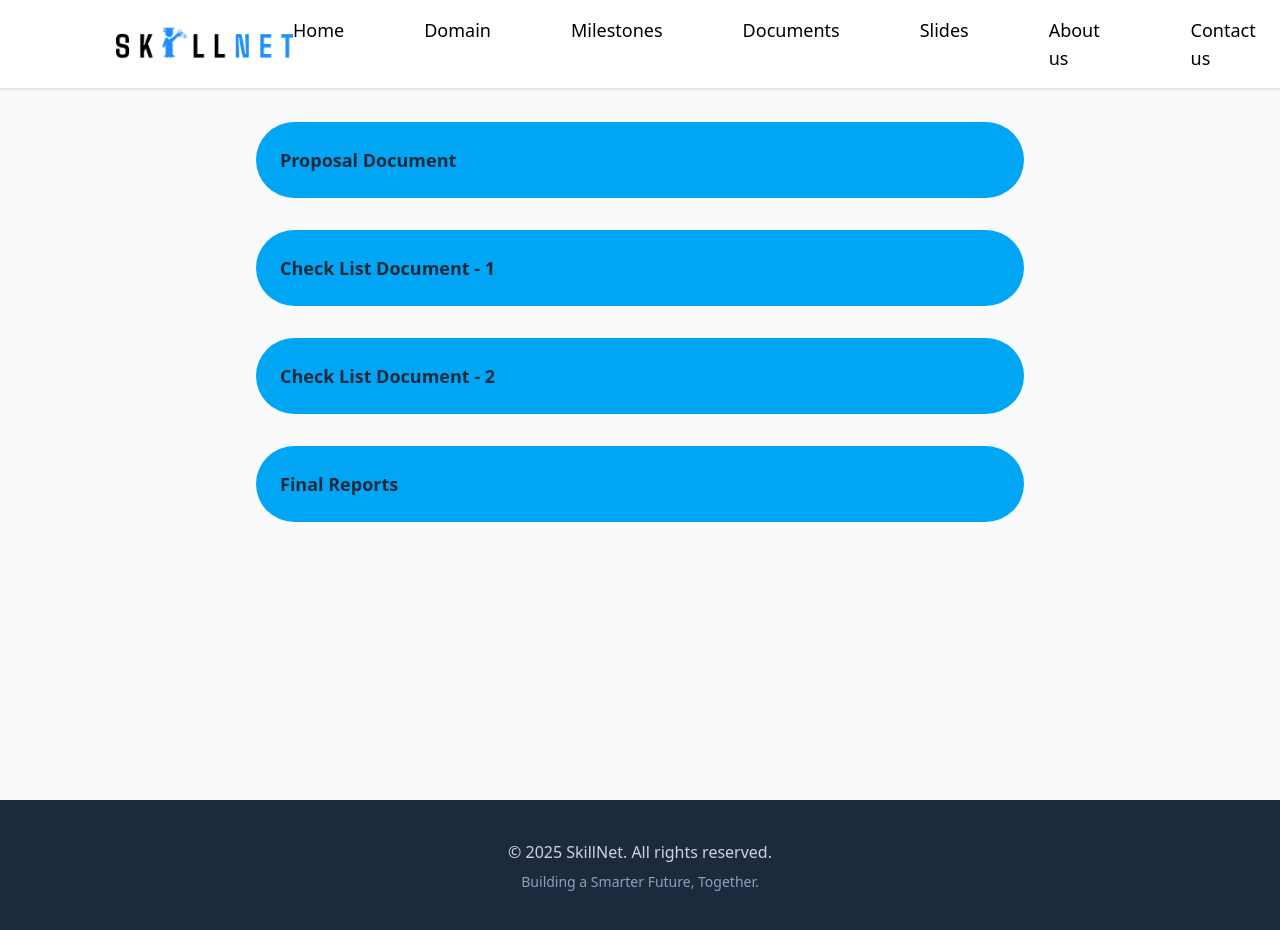
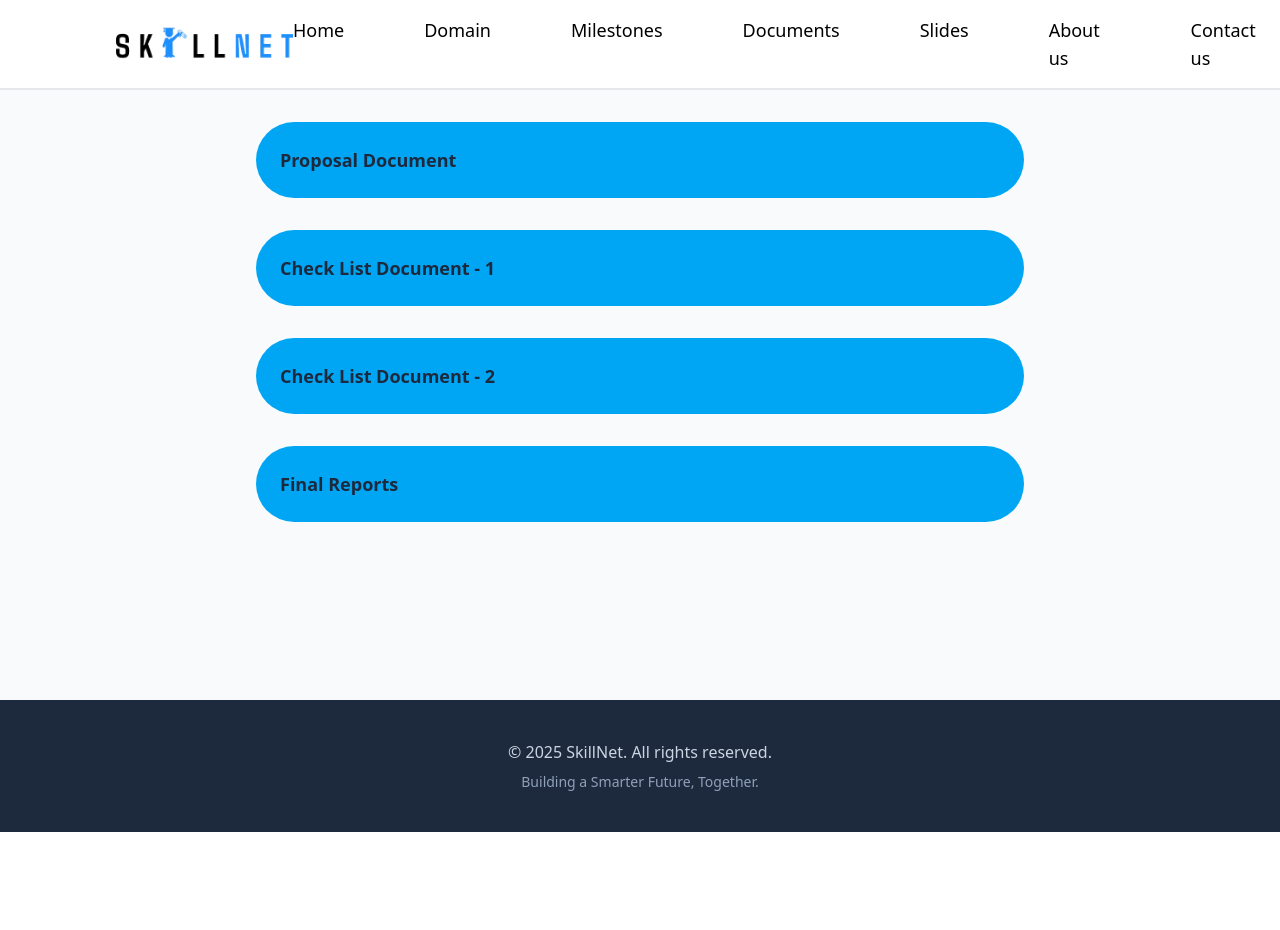
Before and after one commit to chami-gunawardane/skillnet-website, a React (Vite) app: page /Documents in a window 1280 px wide. After the commit the page ends 832 px from the top, so only its background shows below. Built offline with nearby package versions, Linux system fonts and the light colour scheme.

Commit message:
Fixed Footer

```diff
--- a/src/pages/Documents/index.jsx
+++ b/src/pages/Documents/index.jsx
@@ -71,7 +71,7 @@ function DocumentsPage() {
 
   return (
     <>
-      <div className="min-h-screen bg-slate-50">
+      <div className="h-[700px] bg-slate-50">
         <Navbar />
         <div className="container mx-auto px-4 py-8">
 
```
